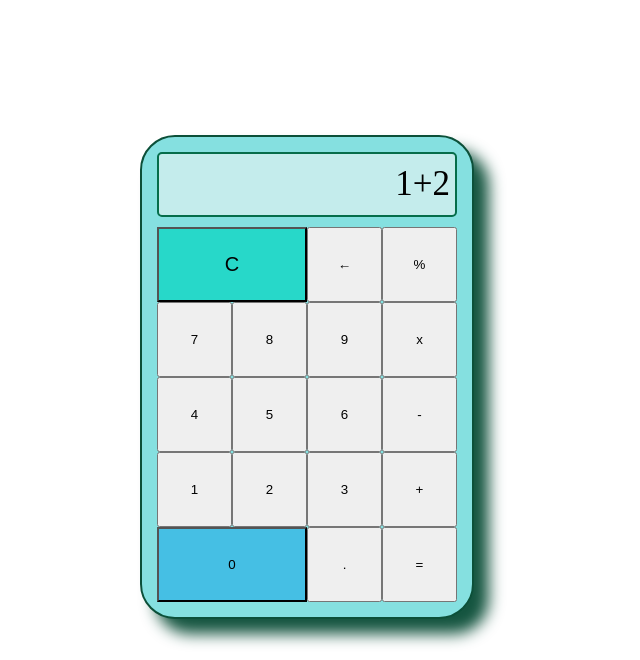
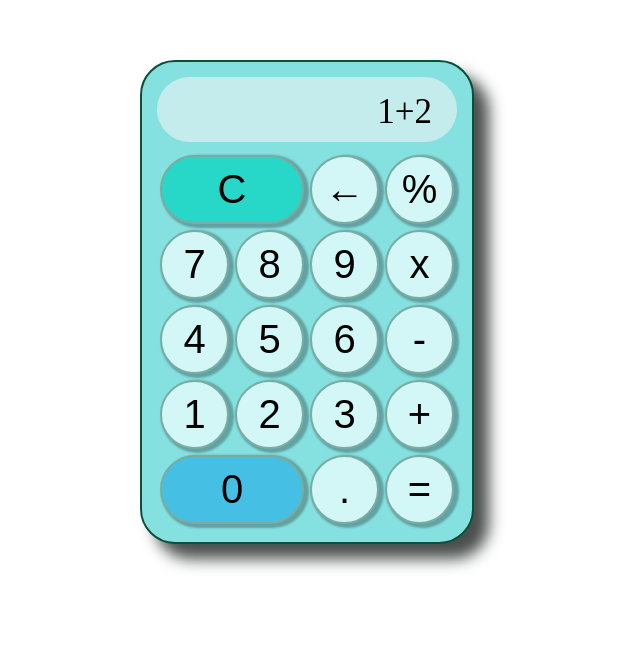
Before and after one commit to EdlithVinueza/pw_u1_p7_ev, a plain HTML site: page html/calculadorafinal.html in a window 1280 px wide. Shown: the part 140-800 px from the top of the page, without its empty margins (333-973 px from the left). Drawn offline with Linux system fonts and the light colour scheme.

Commit message:
taller10

```diff
--- a/css/estilos.css
+++ b/css/estilos.css
@@ -2,7 +2,7 @@
     display: flex;
     justify-content: center;
     align-self: center;
-    margin-top: 275px;
+    margin-top: 200px;
 }
 
 .calculadora{
@@ -14,29 +14,50 @@
     border: 2px solid rgb(12, 80, 57);
     border-radius: 35px;
     background-color: rgba(133, 224, 224);
-    box-shadow: 15px 15px 15px rgb(21, 85, 64);
+    box-shadow: 15px 15px 15px rgb(74, 78, 77);
 }
 
 .display{
     grid-column: span 4;
-    border: 2px solid rgb(5, 109, 74);
-    border-radius: 5px;
+    border: 5px none rgb(5, 109, 74);
+    border-radius: 50px;
     background-color: rgb(196, 236, 236);
     text-align: right;
     font-size: 35px;
-    padding: 10px;
+    padding: 15px;
     color: #000;
-    padding-right: 5px;
+    padding-right: 25px;
     margin-bottom: 10px;
 }
 
 #teclac{
     grid-column: span 2;
     background-color: rgb(39, 216, 201);
-    font-size: 20px;
 }
 
 #tecla0{
     grid-column: span 2;
     background-color: rgb(69, 191, 228);
 }
+
+button{
+    cursor: pointer; /*Para camiar el puntero*/
+    margin: 3px;
+    padding: 10px;
+    border-radius: 50px;
+    border: 2px solid rgb(121, 173, 162);
+    background-color: rgb(211, 247, 247);
+    font-size: 40px;
+    color: #000;
+    box-shadow: 3px 2px 2px 2px rgb(20, 20, 20,0.3);
+}
+
+/*El orden si importa entre hover y active*/
+
+button:hover{
+    background-color: rgb(36, 230, 230);
+}
+
+button:active{
+    background-color: rgb(4, 111, 153);
+}
--- a/html/calculadorafinal.html
+++ b/html/calculadorafinal.html
@@ -6,6 +6,8 @@
     <meta name="viewport" content="width=device-width, initial-scale=1.0">
     <title>Calculadora Final</title>
     <link rel="stylesheet" href="../css/estilos.css">
+    <script src="../js/calculadora.js"> </script>
+
 </head>
 
 <body>
@@ -18,27 +20,27 @@
         -->
         <div class="container"> <!--Este grupo general de la calculadora -->
             <div class="calculadora">
-                <div class="display">
+                <div id="id-display" class="display">
                     1+2
                 </div>
                 <button id="teclac">C</button>
                 <button>&larr;</button>
-                <button>%</button>
-                <button>7</button>
-                <button>8</button>
-                <button>9</button>
-                <button>x</button>
-                <button>4</button>
-                <button>5</button>
-                <button>6</button>
-                <button>-</button>
-                <button>1</button>
-                <button>2</button>
-                <button>3</button>
-                <button>+</button>
-                <button id="tecla0">0</button>
-                <button>.</button>
-                <button>=</button>
+                <button onclick="evaluarOperacion('%')">%</button>
+                <button onclick="recibirValor('7')">7</button>
+                <button onclick="recibirValor('8')">8</button>
+                <button onclick="recibirValor('9')">9</button>
+                <button onclick="evaluarOperacion('x')">x</button>
+                <button onclick="recibirValor('4')">4</button>
+                <button onclick="recibirValor('5')">5</button>
+                <button onclick="recibirValor('6')">6</button>
+                <button onclick="evaluarOperacion('-')">-</button>
+                <button onclick="recibirValor('1')">1</button>
+                <button onclick="recibirValor('2')">2</button>
+                <button onclick="recibirValor('3')">3</button>
+                <button onclick="evaluarOperacion('+')">+</button>
+                <button id="tecla0" onclick="recibirValor('0')">0</button>
+                <button onclick="recibirValor('.')">.</button>
+                <button onclick="igual('=')">=</button>
             </div>
             <div class="propagandas">
             </div>
--- /dev/null
+++ b/js/calculadora.js
@@ -0,0 +1,49 @@
+var num1 =0;
+var num2 =0;
+
+/*Para obtener el valor ingresado  */
+function setearValor(valor){
+
+    let valorActual = document.getElementById('id-display').innerText
+    console.log(valorActual);
+    document.getElementById('id-display').innerText = valor;
+};
+
+function setearValorConcatenado(valor){
+    let valorActual = document.getElementById('id-display').innerText;
+    console.log(valorActual);
+    document.getElementById('id-display').innerText = valorActual + valor;
+};
+
+function recibirValor(valor){
+    setearValor(valor);
+    console.log(valor);
+    if (num1 === null){
+        num1 = valor
+        setearValor(valor)
+    }
+    else{
+        num2 = valor;
+        setearValorConcatenado(valor);
+    }
+}
+
+function evaluarOperacion(op){
+    opeperacion = op;
+};
+
+function igual(){
+    let valorFinal;
+    if (operacion === '+'){
+        valorFinal = num1 + num2;
+    }
+    else if (operacion === '-'){
+        valorFinal = num1 - num2;
+    }
+    else if (operacion === '*'){
+        valorFinal = num1 * num2;
+    }
+    else if (operacion === '/'){
+        valorFinal = num1 / num2;
+    }
+};
```
